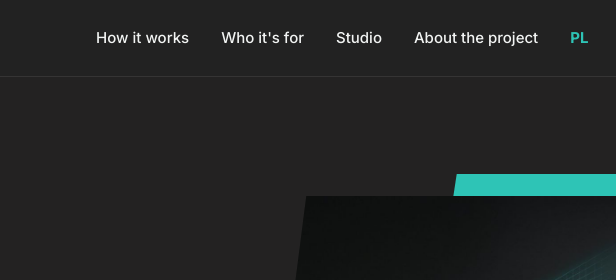
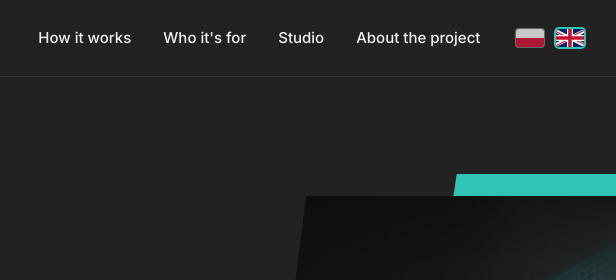
Before and after one commit to wwieczor-commits/strona, a plain HTML site: page en.html in a window 1280 px wide. Shown: the top 280 px of the page, 339-955 px from the left. Drawn offline with Linux system fonts and the light colour scheme.

Commit message:
Przełącznik języka jako dwie flagi (PL i GB) w górnym menu
Co-Authored-By: Claude Fable 5.2 <noreply@anthropic.com>
Claude-Session: https://claude.ai/code/session_014MsiqmsSwyuxr6DCPfpViR

```diff
--- a/en.html
+++ b/en.html
@@ -97,7 +97,10 @@ html{scroll-behavior:smooth}
 <a class="brc-nav" href="#zastosowanie" style="color: #F2F4F3; text-decoration: none;">Who it's for</a>
 <a class="brc-nav" href="#studio" style="color: #F2F4F3; text-decoration: none;">Studio</a>
 <a class="brc-nav" href="projekt.html" hreflang="pl" style="color: #F2F4F3; text-decoration: none;">About the project</a>
-<a class="brc-nav" href="./" lang="pl" hreflang="pl" aria-label="Wersja polska" style="color: #2EC4B6; text-decoration: none; font-weight: 700;">PL</a>
+<span style="display: inline-flex; align-items: center; gap: 4px;">
+<a class="brc-ig" href="./" lang="pl" hreflang="pl" aria-label="Polski" style="min-width:36px;"><span style="display:block;border-radius:3px;box-shadow:0 0 0 1px #7C8584;opacity:.75;"><svg viewBox="0 0 28 18" width="28" height="18" aria-hidden="true" style="display:block;border-radius:3px;"><rect width="28" height="18" fill="#FFFFFF"></rect><rect y="9" width="28" height="9" fill="#DC143C"></rect></svg></span></a>
+<a class="brc-ig" href="en.html" lang="en" hreflang="en" aria-label="English" aria-current="page" style="min-width:36px;"><span style="display:block;border-radius:3px;box-shadow:0 0 0 2px #2EC4B6;"><svg viewBox="0 0 60 30" width="28" height="18" preserveAspectRatio="xMidYMid slice" aria-hidden="true" style="display:block;border-radius:3px;"><clipPath id="brc-uk"><path d="M30,15 h30 v15 z v15 h-30 z h-30 v-15 z v-15 h30 z"></path></clipPath><path d="M0,0 v30 h60 v-30 z" fill="#012169"></path><path d="M0,0 L60,30 M60,0 L0,30" stroke="#FFFFFF" stroke-width="6"></path><path d="M0,0 L60,30 M60,0 L0,30" clip-path="url(#brc-uk)" stroke="#C8102E" stroke-width="4"></path><path d="M30,0 v30 M0,15 h60" stroke="#FFFFFF" stroke-width="10"></path><path d="M30,0 v30 M0,15 h60" stroke="#C8102E" stroke-width="6"></path></svg></span></a>
+</span>
 <span style="display: inline-flex; align-items: center; gap: 2px;">
 <a class="brc-ig" href="https://www.instagram.com/bikercpsa/" target="_blank" rel="noopener" aria-label="BikeRc on Instagram"><svg viewBox="0 0 24 24" width="22" height="22" fill="none" stroke-width="2" stroke-linecap="round" stroke-linejoin="round" aria-hidden="true"><defs><linearGradient id="igg22" x1="2" y1="22" x2="22" y2="2" gradientUnits="userSpaceOnUse"><stop offset="0" stop-color="#FEDA75"></stop><stop offset=".3" stop-color="#FA7E1E"></stop><stop offset=".55" stop-color="#D62976"></stop><stop offset=".8" stop-color="#962FBF"></stop><stop offset="1" stop-color="#4F5BD5"></stop></linearGradient></defs><rect x="3" y="3" width="18" height="18" rx="5" stroke="url(#igg22)"></rect><circle cx="12" cy="12" r="4.2" stroke="url(#igg22)"></circle><circle cx="17.4" cy="6.6" r="1.1" fill="url(#igg22)"></circle></svg></a>
 <a class="brc-ig" href="https://www.tiktok.com/@bikercpsa" target="_blank" rel="noopener" aria-label="BikeRc on TikTok"><svg viewBox="0 0 24 24" width="22" height="22" fill="none" stroke-width="2" stroke-linecap="round" stroke-linejoin="round" aria-hidden="true"><g transform="translate(-0.9 -0.6)" stroke="#25F4EE"><path d="M14 3v11.6a3.6 3.6 0 1 1-3.6-3.6"></path><path d="M14 3c.4 2.6 2.4 4.5 5 4.6"></path></g><g transform="translate(0.9 0.6)" stroke="#FE2C55"><path d="M14 3v11.6a3.6 3.6 0 1 1-3.6-3.6"></path><path d="M14 3c.4 2.6 2.4 4.5 5 4.6"></path></g><g transform="translate(0 0)" stroke="#FFFFFF"><path d="M14 3v11.6a3.6 3.6 0 1 1-3.6-3.6"></path><path d="M14 3c.4 2.6 2.4 4.5 5 4.6"></path></g></svg></a>
```
Also changed, not shown: index.html (+4 -1 lines).
